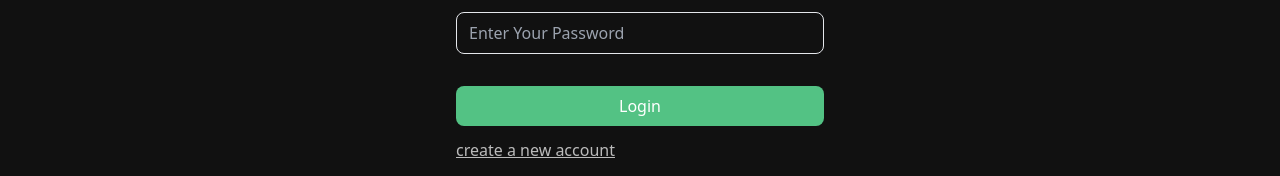
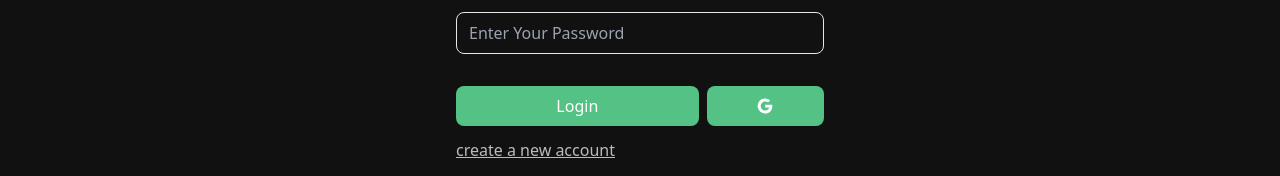
Before and after one commit to amrelskhawy/BlogAppWithNextJS, a Next.js app: page /dashboard/login in a window 1280 px wide. Shown: the part 392-568 px from the top of the page. Built offline with nearby package versions, Linux system fonts and the light colour scheme; no server answers.

Commit message:
Fix the bug ("don't sign in") and add Google btn to page to sign in with google

```diff
--- a/src/app/dashboard/(auth)/login/page.jsx
+++ b/src/app/dashboard/(auth)/login/page.jsx
@@ -3,6 +3,7 @@ import React, {useState} from "react";
 import Link from "next/link";
 import {useRouter} from "next/navigation";
 import {signIn} from "next-auth/react";
+import {AiOutlineGoogle} from "react-icons/ai";
 
 const LoginInputs = [
     {
@@ -41,10 +42,9 @@ const Login = () => {
 
     const handleSubmit = async (e) => {
         e.preventDefault()
+        const credentials = formData
         try {
-            signIn("credentials", {
-                email,password
-            })
+            signIn("credentials", credentials)
         } catch (e) {
             setErr(e.message)
         }
@@ -71,7 +71,15 @@ const Login = () => {
                         </div>
                     ))
                 }
-                <button className='p-2 bg-[#53c284] text-white mt-4 rounded-lg ' type="submit">Login</button>
+                <div className="btns grid grid-cols-3 gap-2">
+                <button className='p-2 bg-[#53c284] text-white mt-4 rounded-lg col-span-2 ' type="submit">Login</button>
+                <button
+                    onClick={() => signIn('google')}
+                    className='p-2 bg-[#53c284] text-center text-xl justify-center flex items-center text-white mt-4 rounded-lg ' >
+                    <AiOutlineGoogle />
+                </button>
+
+                </div>
             </form>
 
             <p>{err}</p>
```
